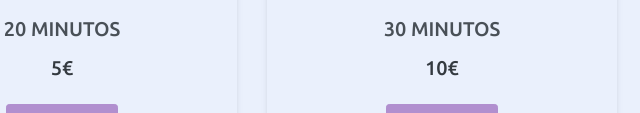
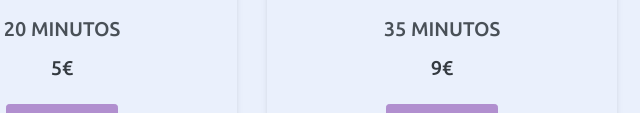
Before and after one commit to MelvinH5/tdioses, a plain HTML site: page taroterikagarcia/index.html in a window 1280 px wide. Shown: the part 832-945 px from the top of the page, 578-1218 px from the left. Drawn offline with Linux system fonts and the light colour scheme.

Commit message:
initial commit 5

```diff
--- a/taroterikagarcia/index.html
+++ b/taroterikagarcia/index.html
@@ -80,8 +80,8 @@
                 <div class="col-sm-10 col-md-4 m-auto">
                     <div class="testmonial-wrapper">
                         <img src="assets/imgs/ring-phone.png" alt="Client Image">
-                        <h6 class="title mb-3">30 MINUTOS</h6>
-                        <h6 class="title mt-3 text-dark">10€</h6>
+                        <h6 class="title mb-3">35 MINUTOS</h6>
+                        <h6 class="title mt-3 text-dark">9€</h6>
                         <a class="btn btn-primary mt-3" href="tel://911940611">LLÁMANOS</a>
                     </div>
                 </div>
```
